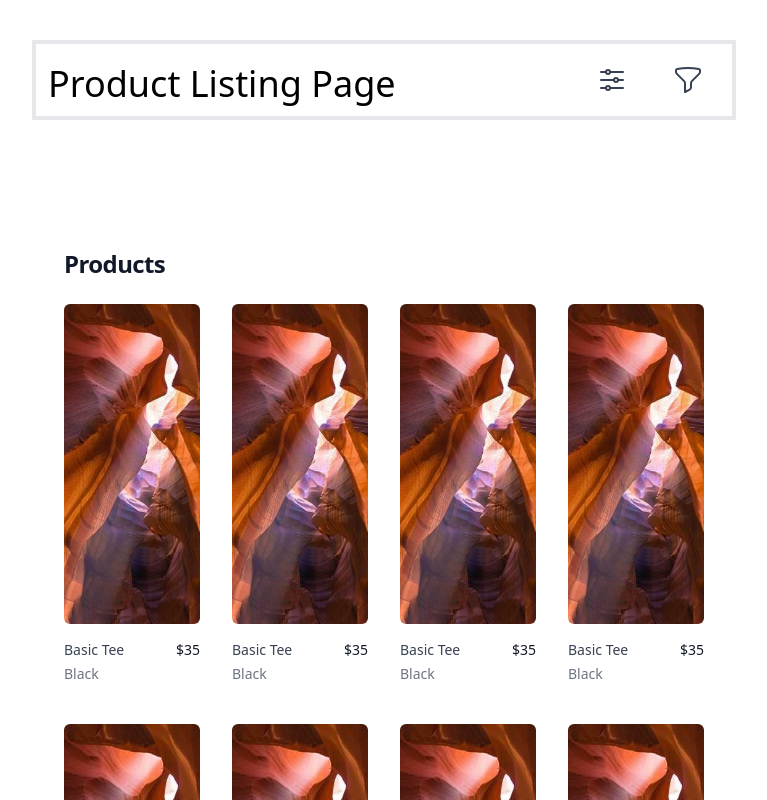
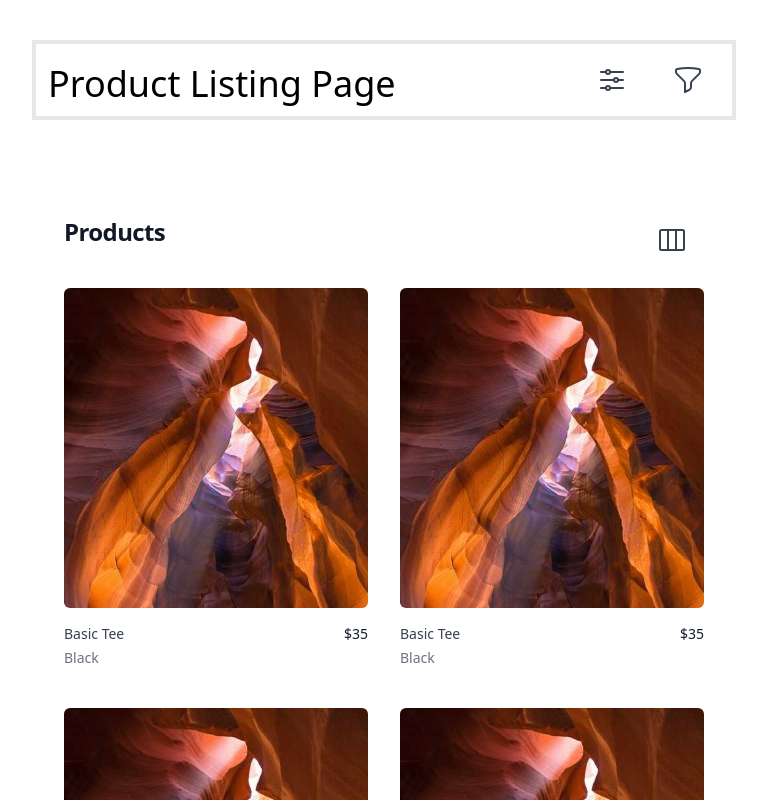
Before and after one commit to shaheerhashim10/product-listing-page, a Next.js app: page / in a window 1280 px wide. Shown: the top 800 px of the page, without its empty margins (256-1023 px from the left). Built offline with nearby package versions, Linux system fonts and the light colour scheme.

Commit message:
Add Column filter for desktop

```diff
--- a/components/card-grid/card-grid.component.tsx
+++ b/components/card-grid/card-grid.component.tsx
@@ -1,18 +1,62 @@
 import Image from "next/image";
-import React from "react";
+import React, { useState } from "react";
+import DropDown from "../dropdown/dropdown.component";
 import { ICard } from "./card-grid.types";
 
 const CardGrid: React.FC<ICard> = ({ cards }) => {
-  const abc = "2";
+  const [columns, setColumns] = useState<string>("4");
+
+  const columnOptions = [
+    {
+      id: "4",
+      name: "Default",
+    },
+    {
+      id: "1",
+      name: "1 Column",
+    },
+    {
+      id: "2",
+      name: "2 Columns",
+    },
+    {
+      id: "3",
+      name: "3 Columns",
+    },
+  ];
+
   return (
     <div className="bg-white">
       <div className="mx-auto max-w-2xl py-16 px-4 sm:py-24 sm:px-6 lg:max-w-7xl lg:px-8">
-        <h2 className="text-2xl font-bold tracking-tight text-gray-900">
-          Products
-        </h2>
-
+        <div className="flex justify-between">
+          <h2 className="text-2xl font-bold tracking-tight text-gray-900">
+            Products
+          </h2>
+          <div className={`hidden lg:block`}>
+            <DropDown
+              options={columnOptions}
+              icon={
+                <svg
+                  xmlns="http://www.w3.org/2000/svg"
+                  fill="none"
+                  viewBox="0 0 24 24"
+                  strokeWidth="1.5"
+                  stroke="currentColor"
+                  className="w-8 h-8"
+                >
+                  <path
+                    strokeLinecap="round"
+                    strokeLinejoin="round"
+                    d="M9 4.5v15m6-15v15m-10.875 0h15.75c.621 0 1.125-.504 1.125-1.125V5.625c0-.621-.504-1.125-1.125-1.125H4.125C3.504 4.5 3 5.004 3 5.625v12.75c0 .621.504 1.125 1.125 1.125z"
+                  />
+                </svg>
+              }
+              onChange={(id) => setColumns(id)}
+            />
+          </div>
+        </div>
         <div
-          className={`mt-6 grid grid-cols-2 gap-y-10 gap-x-6 sm:grid-cols-2 lg:grid-cols-4 xl:gap-x-8`}
+          className={`mt-6 grid grid-cols-2 gap-y-10 gap-x-6 sm:grid-cols-2 lg:grid-cols-${columns} xl:gap-x-8`}
         >
           {cards.map((product) => (
             <div key={product.id} className="group relative">
@@ -23,6 +67,7 @@ const CardGrid: React.FC<ICard> = ({ cards }) => {
                   width={400}
                   alt=""
                   className="h-full w-full object-cover object-center lg:h-full lg:w-full"
+                  priority
                 />
               </div>
               <div className="mt-4 flex justify-between">
--- a/components/dropdown/dropdown.component.tsx
+++ b/components/dropdown/dropdown.component.tsx
@@ -1,15 +1,20 @@
 import React, { useRef, useState } from "react";
-import { IDropdown } from "./dropdown.types";
+import { IDropdown, IOption } from "./dropdown.types";
 import useOutsideAlerter from "../../hooks/click-outside-component";
 
-const DropDown: React.FC<IDropdown> = ({ options, icon }) => {
+const DropDown: React.FC<IDropdown> = ({ options, icon, onChange }) => {
   const [isDropdownActive, setIsDropdownActive] = useState<boolean>(false);
+  const [selectedValue, setSelectedValue] = useState('');
   const wrapperRef = useRef<any>(null);
-
   // Run outside click function
   useOutsideAlerter(wrapperRef, () => {
     setIsDropdownActive(false);
   });
+
+  const onItemClick = (id: string) => {
+    setSelectedValue(id);
+    onChange(id);
+  };
   return (
     <div
       className="relative inline-block text-left"
@@ -36,18 +41,21 @@ const DropDown: React.FC<IDropdown> = ({ options, icon }) => {
         aria-orientation="vertical"
         aria-labelledby="menu-button"
         tabIndex={-1}
+        onSelect={() => onSelect}
       >
         <div className="py-1" role="none">
           {options?.map(({ id, name }, index) => (
-            <a
-              href="#"
+            <div
               className="text-gray-700 block px-4 py-2 text-sm hover:bg-gray-50"
               role="menuitem"
               tabIndex={-1}
               key={id}
+            //   onClick={(id) => handleClick(id)}
+            //   onClick={() => handleClick}
+              onClick={() => onItemClick(id)}
             >
               {name}
-            </a>
+            </div>
           ))}
         </div>
       </div>
--- a/components/header/header.component.tsx
+++ b/components/header/header.component.tsx
@@ -4,6 +4,20 @@ import DropDown from "../dropdown/dropdown.component";
 
 const Header: React.FC<IHeader> = ({}) => {
   const Options = [
+    {
+      id: "0",
+      name: "Option 1",
+    },
+    {
+      id: "1",
+      name: "Option 2",
+    },
+    {
+      id: "2",
+      name: "Option 3",
+    },
+  ];
+  const Options2 = [
     {
       id: "0",
       name: "Option 1",
@@ -28,36 +42,38 @@ const Header: React.FC<IHeader> = ({}) => {
               xmlns="http://www.w3.org/2000/svg"
               fill="none"
               viewBox="0 0 24 24"
-              stroke-width="1.5"
+              strokeWidth="1.5"
               stroke="currentColor"
               className="w-8 h-8"
             >
               <path
-                stroke-linecap="round"
-                stroke-linejoin="round"
+                strokeLinecap="round"
+                strokeLinejoin="round"
                 d="M10.5 6h9.75M10.5 6a1.5 1.5 0 11-3 0m3 0a1.5 1.5 0 10-3 0M3.75 6H7.5m3 12h9.75m-9.75 0a1.5 1.5 0 01-3 0m3 0a1.5 1.5 0 00-3 0m-3.75 0H7.5m9-6h3.75m-3.75 0a1.5 1.5 0 01-3 0m3 0a1.5 1.5 0 00-3 0m-9.75 0h9.75"
               />
             </svg>
           }
+          onChange={() => console.log}
         />
         <DropDown
-          options={Options}
+          options={Options2}
           icon={
             <svg
               xmlns="http://www.w3.org/2000/svg"
               fill="none"
               viewBox="0 0 24 24"
-              stroke-width="1.5"
+              strokeWidth="1.5"
               stroke="currentColor"
               className="w-8 h-8"
             >
               <path
-                stroke-linecap="round"
-                stroke-linejoin="round"
+                strokeLinecap="round"
+                strokeLinejoin="round"
                 d="M12 3c2.755 0 5.455.232 8.083.678.533.09.917.556.917 1.096v1.044a2.25 2.25 0 01-.659 1.591l-5.432 5.432a2.25 2.25 0 00-.659 1.591v2.927a2.25 2.25 0 01-1.244 2.013L9.75 21v-6.568a2.25 2.25 0 00-.659-1.591L3.659 7.409A2.25 2.25 0 013 5.818V4.774c0-.54.384-1.006.917-1.096A48.32 48.32 0 0112 3z"
               />
             </svg>
           }
+          onChange={() => console.log}
         />
       </div>
     </div>
--- a/pages/index.tsx
+++ b/pages/index.tsx
@@ -5,8 +5,6 @@ import styles from "../styles/Home.module.css";
 import { NextPage } from "next";
 import Header from "../components/header/header.component";
 import CardGrid from "../components/card-grid/card-grid.component";
-
-const inter = Inter({ subsets: ["latin"] });
 
 const Home: NextPage = () => {
   const products = [
@@ -38,7 +36,7 @@ const Home: NextPage = () => {
       brand: "Black",
     },
     {
-      id: 3,
+      id: 31,
       name: "Basic Tee",
       imageSrc:
         "https://tailwindui.com/img/ecommerce-images/product-page-01-related-product-01.jpg",
@@ -133,7 +131,7 @@ const Home: NextPage = () => {
         <link rel="icon" href="/favicon.ico" />
       </Head>
       <Header />
-      <div className="mt-8">
+      <div>
         <CardGrid cards={products} />
       </div>
     </div>
```
Also changed, not shown: components/dropdown/dropdown.types.ts (+7 -3 lines).
